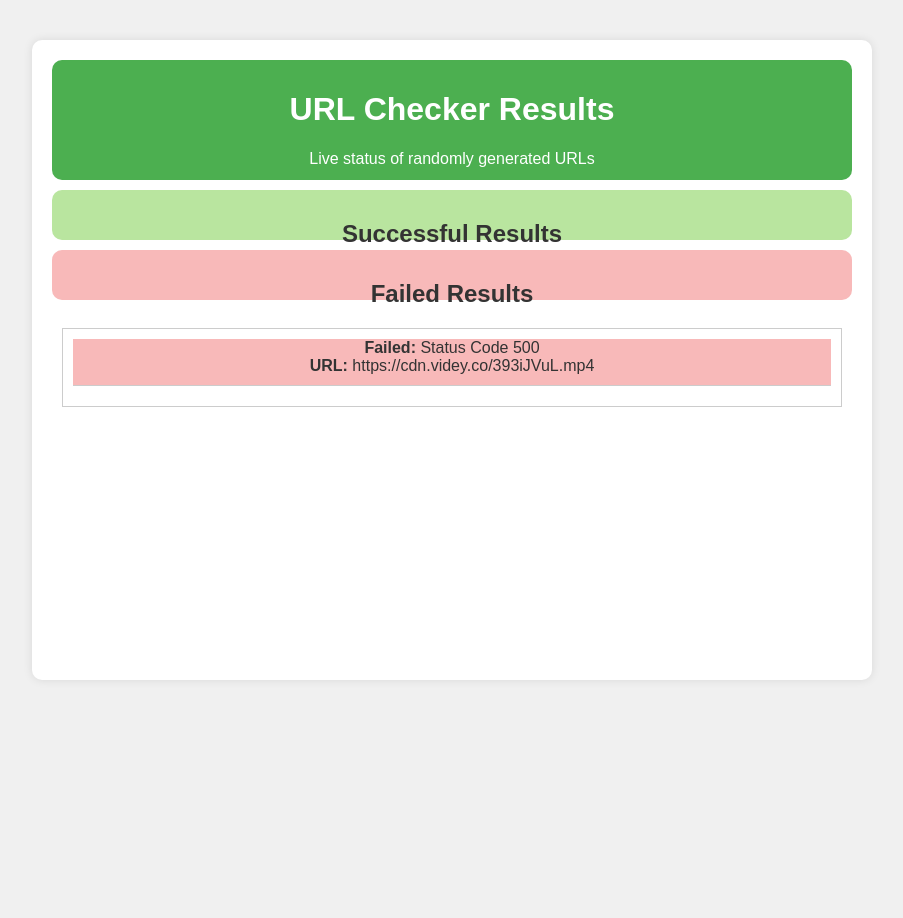
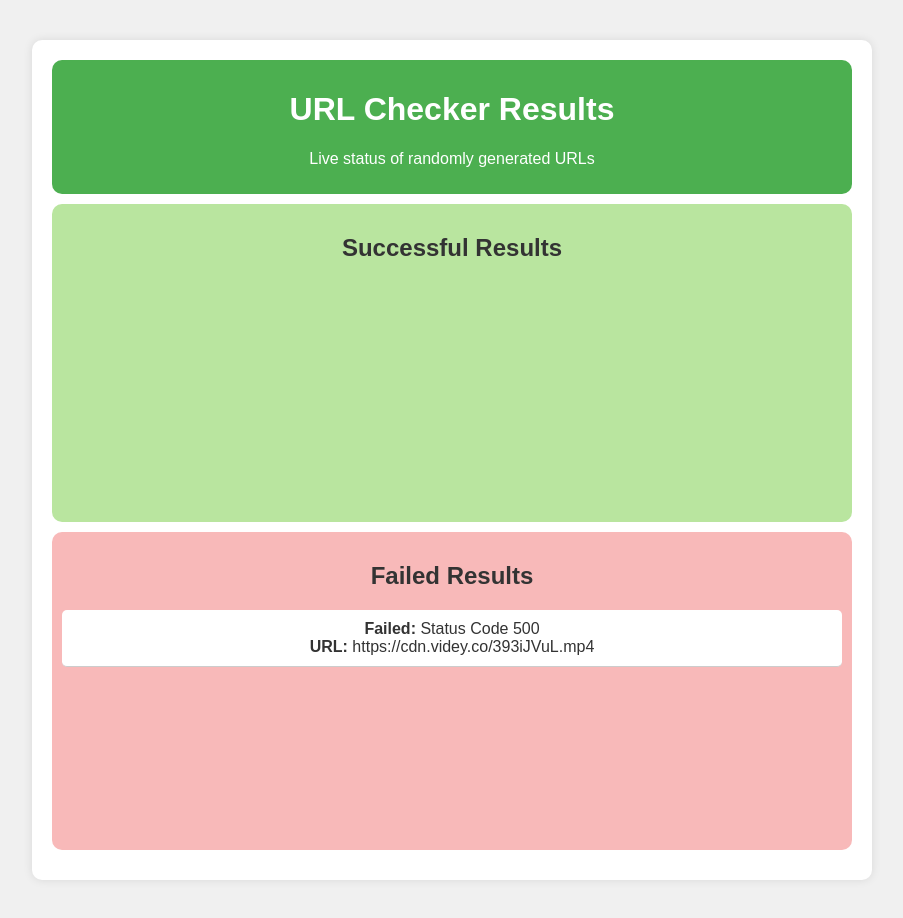
Before and after one commit to Allviyan/videy, a plain HTML site: page index.html in a window 1280 px wide. Shown: the whole page, without its empty margins (188-1091 px from the left). Before the commit the page ends 800 px from the top, so only its background shows below. Drawn offline with nearby package versions, Linux system fonts and the light colour scheme; no server answers.

Commit message:
Update index.html

```diff
--- a/index.html
+++ b/index.html
@@ -9,7 +9,6 @@
             font-family: Arial, sans-serif;
             background-color: #f0f0f0;
             margin: 0;
-            height: 100vh;
             padding: 20px;
             box-sizing: border-box;
         }
@@ -17,13 +16,13 @@
         .container {
             max-width: 800px;
             margin: 20px auto;
-            height: 600px;
             background-color: #fff;
             padding: 20px;
             border-radius: 10px;
             box-shadow: 0 0 10px rgba(0, 0, 0, 0.1);
             display: flex;
             flex-direction: column;
+            height: 100vh; /* Adjust container height to full viewport height */
         }
 
         .header {
@@ -33,53 +32,34 @@
             padding: 10px;
             margin-bottom: 10px;
             border-radius: 10px;
-            height: 100px; /* Fixed height for header */
         }
 
-        .success-header {
+        .success-header, .failed-header {
             background-color: #b9e59f;
             color: #333;
             text-align: center;
             padding: 10px;
             margin-bottom: 10px;
             border-radius: 10px;
-            height: 30px; /* Fixed height for success-header */
+            flex: 1; /* Take remaining space */
         }
 
         .failed-header {
             background-color: #f8b9b9;
-            color: #333;
-            text-align: center;
-            padding: 10px;
-            margin-bottom: 10px;
-            border-radius: 10px;
-            height: 30px; /* Fixed height for failed-header */
-        }
-
-        #success-result, #failed-result {
-            flex: 1;
-            overflow: auto;
-            border: 1px solid #ccc;
-            padding: 10px;
-            margin-bottom: 10px;
-            background-color: #fff;
         }
 
         .result-box {
             border-bottom: 1px solid #ccc;
+            padding: 10px;
             margin-bottom: 10px;
-            padding-bottom: 10px;
-            overflow: auto; /* Enable scrolling if content exceeds height */
         }
 
-        .success {
-            background-color: #b9e59f;
-            height: calc(40% - 100px); /* Calculate height based on container minus headers */
-        }
-
-        .failed {
-            background-color: #f8b9b9;
-            height: calc(30% - 100px); /* Calculate height based on container minus headers */
+        .success, .failed {
+            background-color: #fff;
+            padding: 10px;
+            border-radius: 5px;
+            overflow: auto; /* Enable scrolling if content exceeds height */
+            flex: 1; /* Take remaining space */
         }
     </style>
     <script src="https://cdn.jsdelivr.net/npm/axios/dist/axios.min.js"></script>
```
